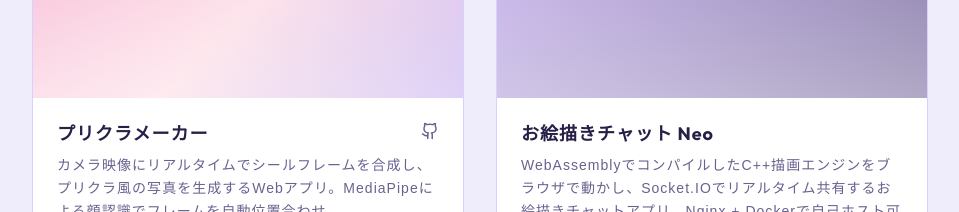
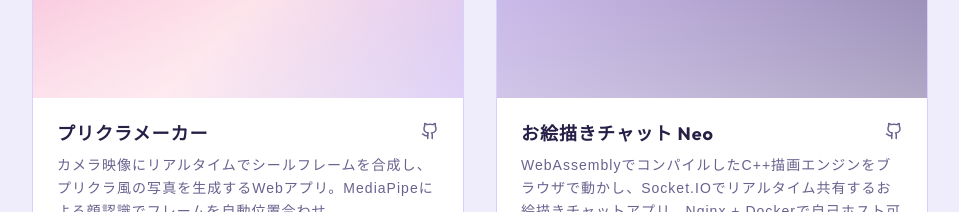
Before and after one commit to anbuttersand0206/anbuttersand0206.github.io, a Next.js app: page / in a window 1280 px wide. Shown: the part 4660-4872 px from the top of the page, without its empty margins (160-1119 px from the left). Built offline with nearby package versions, Linux system fonts and the light colour scheme; a web font is replaced by a local one.

Commit message:
gitリンク貼り忘れ修正

```diff
--- a/components/works-section.tsx
+++ b/components/works-section.tsx
@@ -20,7 +20,7 @@ const works = [
       "WebAssemblyでコンパイルしたC++描画エンジンをブラウザで動かし、Socket.IOでリアルタイム共有するお絵描きチャットアプリ。Nginx + Dockerで自己ホスト可能。",
     gradient: "linear-gradient(135deg, #c9b4f0 0%, #7c6f9f 100%)",
     tags: ["TypeScript", "C++ / WASM", "Node.js", "Socket.IO", "Docker", "Nginx", "Emscripten"],
-    github: null,
+    github: "https://github.com/anbuttersand0206/oekaki-chat-neo",
     demo: null,
   },
 ]
```
